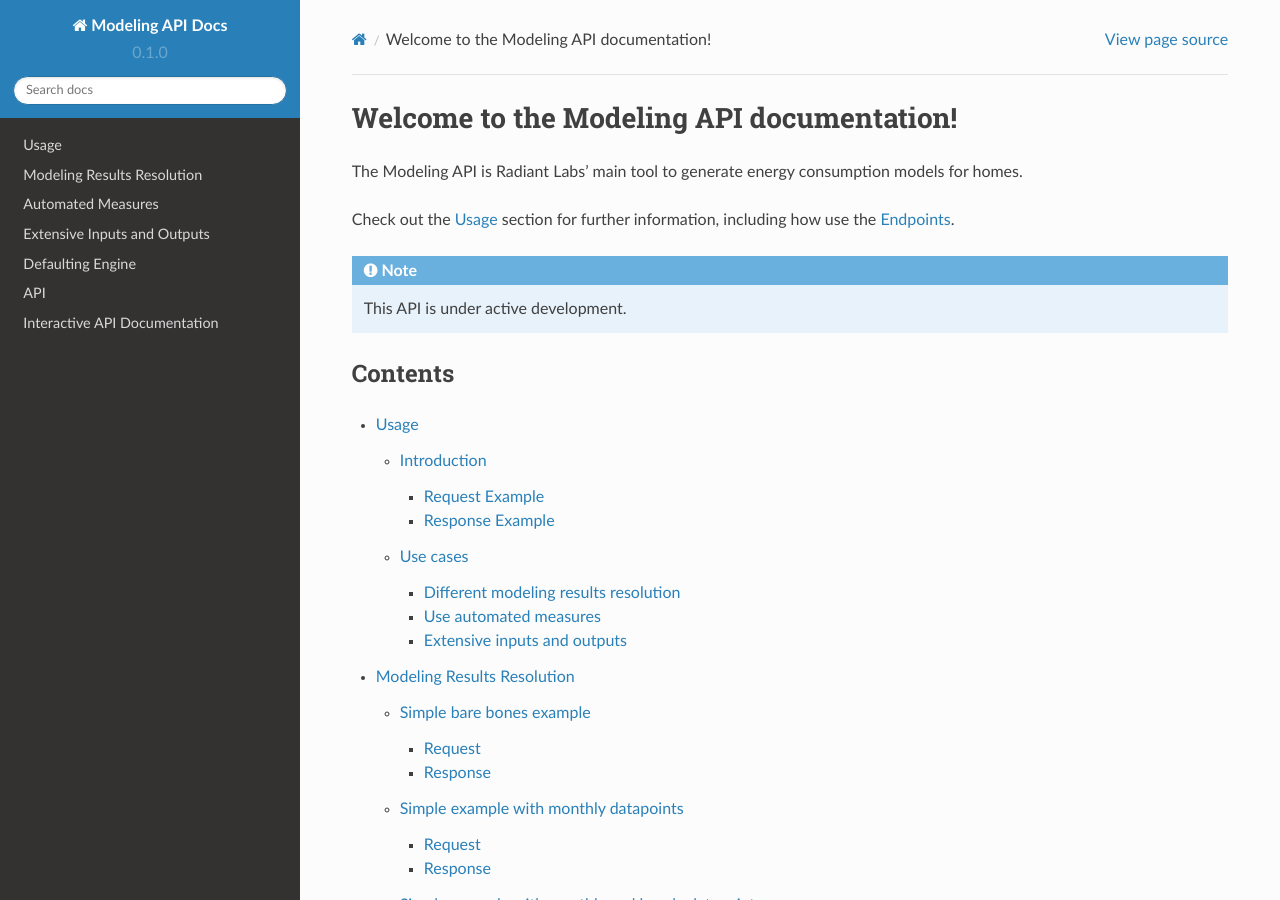
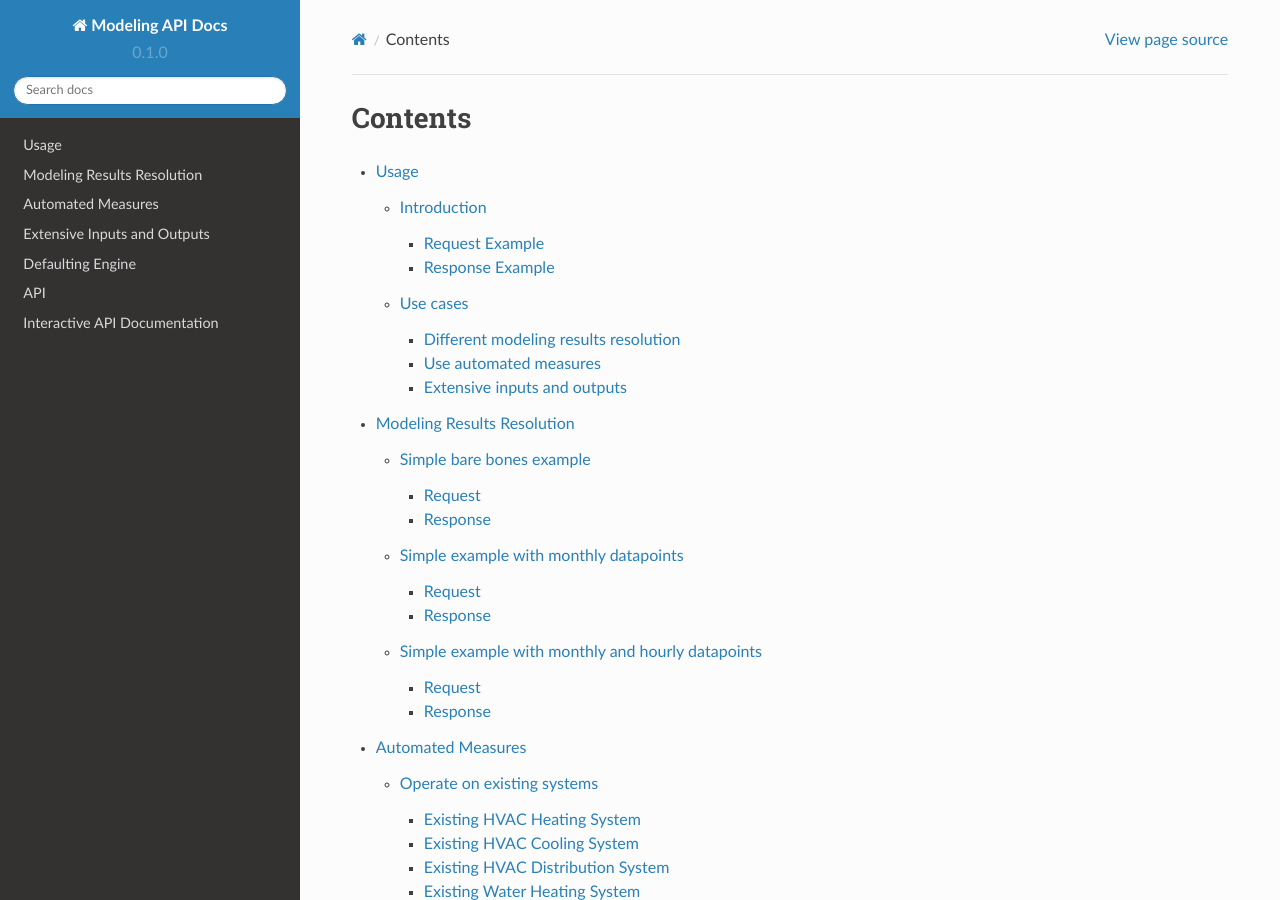
Before and after one commit to RadiantLabs/modeling-api-docs, a Sphinx documentation site: the page built from docs/source/index.rst, in a window 1280 px wide and 900 px high. Built offline with Sphinx 7.4.7 and the Read the Docs theme 2.0.0, drawn with Linux system fonts in a browser that asks for light colours.

Commit message:
Convert index page to index only

```diff
--- a/docs/source/index.rst
+++ b/docs/source/index.rst
@@ -1,15 +1,3 @@
-Welcome to the Modeling API documentation!
-==========================================
-
-The Modeling API is Radiant Labs' main tool to generate energy consumption models for homes.
-
-Check out the :doc:`usage` section for further information, including
-how use the :ref:`endpoints`.
-
-.. note::
-
-   This API is under active development.
-
 Contents
 --------
 
```
